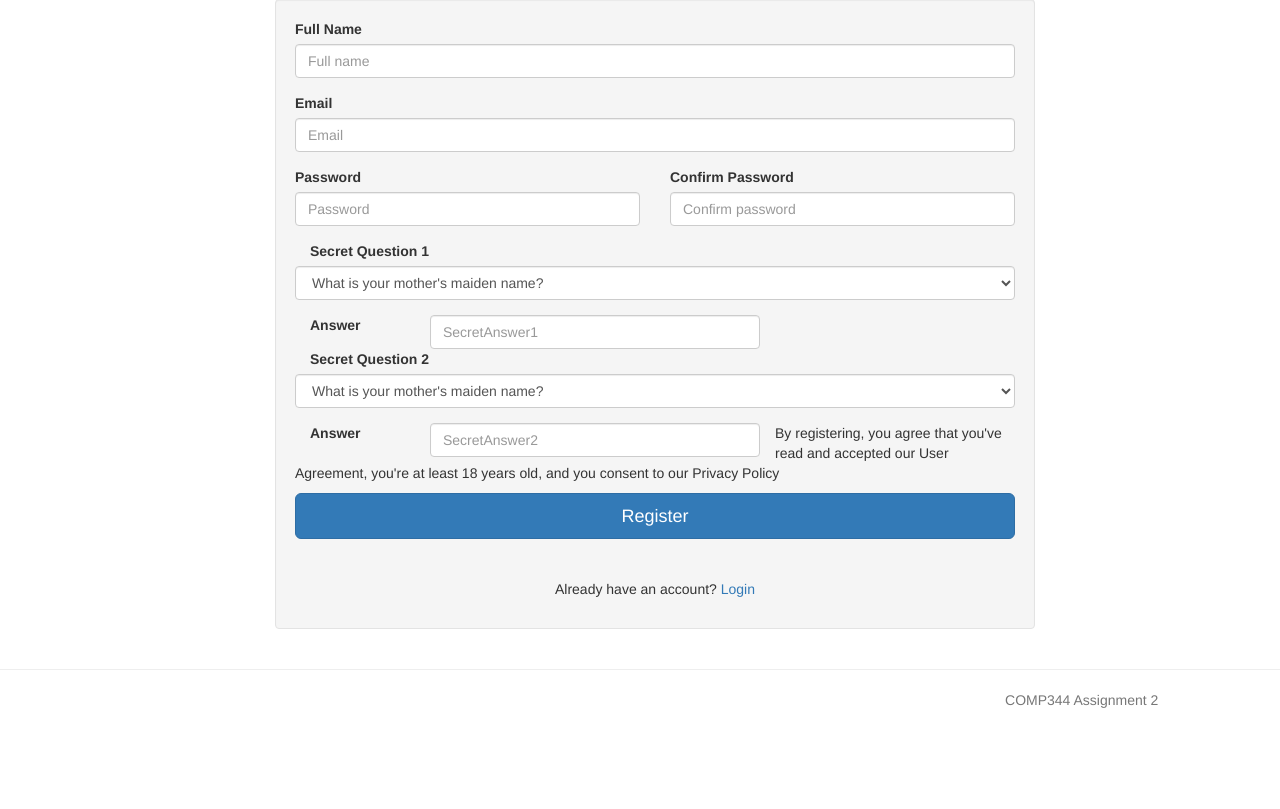
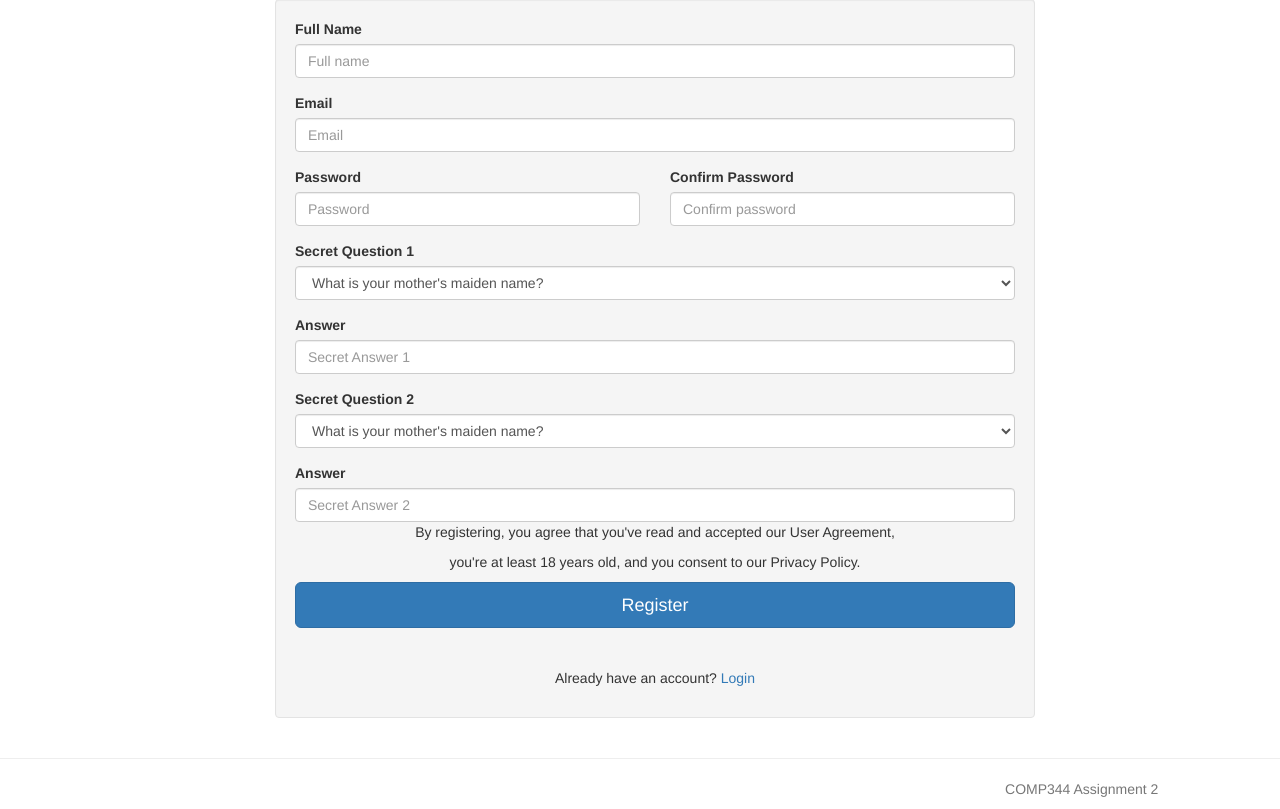
Before and after one commit to ajwhite1202/comp344Assignment2, a PHP site: page /CreateAccount.php in a window 1280 px wide. Shown: the part 193-1002 px from the top of the page. Before the commit the page ends 901 px from the top, so only its background shows below. Run offline with PHP 8.4, Linux system fonts and the light colour scheme.

Commit message:
Moved new createaccount file into public folder
Signed-off-by: mishxD <michelle.ching@students.mq.edu.au>

```diff
--- a/public/CreateAccount.php
+++ b/public/CreateAccount.php
@@ -15,27 +15,28 @@
 		<div class="col-lg-8 well col-lg-offset-2">
 			<div class="row">
             <form>
-                <div class="col-sm-12">
+                <div class="col-md-12">
            	        <div class="row">
-       	                <div class="col-sm-12 form-group">
+       	                <div class="col-md-12 form-group">
                             <label>Full Name</label>
                             <input type="text" placeholder="Full name" class="form-control">
                         </div>
-                        <div class="col-sm-12 form-group">
+                        <div class="col-md-12 form-group">
                             <label>Email</label>
                             <input type="text" placeholder="Email" class="form-control">
                         </div>
-                        <div class="col-sm-6 form-group">
+                        <div class="col-md-6 form-group">
                             <label>Password</label>
                             <input type="text" placeholder="Password" class="form-control">
                         </div>
-                        <div class="col-sm-6 form-group">
+                        <div class="col-md-6 form-group">
                             <label>Confirm Password</label>
                             <input type="text" placeholder="Confirm password" class="form-control">
                         </div>
                     </div>
+
                     <div class="form-group">
-                        <label for="SecretQuestion1" class="control-label col-md-6">Secret Question 1</label>
+                        <label for="SecretQuestion1">Secret Question 1</label>
                             <select class="form-control" name="secretquestionlistopt">
                                 <option>What is your mother's maiden name?</option>
                                 <option>What is your favourite subject at school?</option>
@@ -44,13 +45,14 @@
                             </select>
                     </div>
                     <div class="form-group">
-                    	<label for="SecretQuestion1Answer" class="control-label col-md-2">Answer</label>
-                    	<div class="col-md-6">
-                        	<input type="text" class="form-control" name="Answer1" placeholder="SecretAnswer1">
+                    	<label for="SecretQuestion1Answer">Answer</label>
+                    	<div>
+                        	<input type="text" class="form-control" name="Answer1" placeholder="Secret Answer 1">
                     	</div>
-		    </div>
+		           </div>
+
                     <div class="form-group">
-                        <label for="SecretQuestion2" class="control-label col-md-6">Secret Question 2</label>
+                        <label for="SecretQuestion2">Secret Question 2</label>
                             <select class="form-control" name="secretquestionlistopt">
                                 <option>What is your mother's maiden name?</option>
                                 <option>What is your favourite subject at school?</option>
@@ -58,19 +60,21 @@
                                 <option>What was the name of the hospital you were born in?</option>
                             </select>
                     </div>
-		    <div class="form-group">
-                    	<label for="SecretQuestion2Answer" class="control-label col-md-2">Answer</label>
-                    	<div class="col-md-6">
-                        	<input type="text" class="form-control" name="Answer2" placeholder="SecretAnswer2">
+                    <div class="form-group">
+                    	<label for="SecretQuestion2Answer">Answer</label>
+                    	<div>
+                        	<input type="text" class="form-control col-md-12" name="Answer2" placeholder="Secret Answer 2">
                     	</div>
                	    </div>
-                    <p>By registering, you agree that you've read and accepted our User Agreement, you're at least 18 years old, and you consent to our Privacy Policy </p>
+                    <div class="col-md-12 text-center">
+                    <p>By registering, you agree that you've read and accepted our User Agreement,</p><p> you're at least 18 years old, and you consent to our Privacy Policy. </p>
+                    </div>
                     <button type="button" class="btn btn-lg btn-primary btn-block">Register</button>
                     <br></br>
                     <p class="text-center">Already have an account? <a href="login.php">Login<a/></p>
                 </div>
+             </div>
             </form>
-        	</div>
     	</div>
 	</div>
 </div>
```
Also changed, not shown: CreateAccount.php (deleted, +0 -83 lines).
